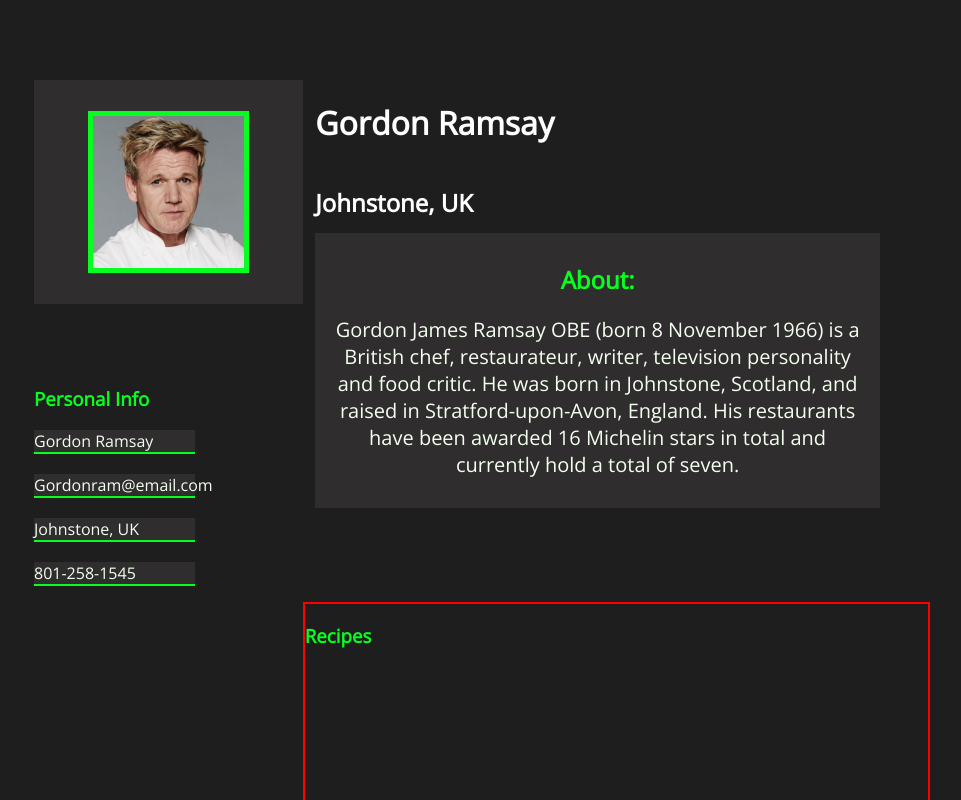
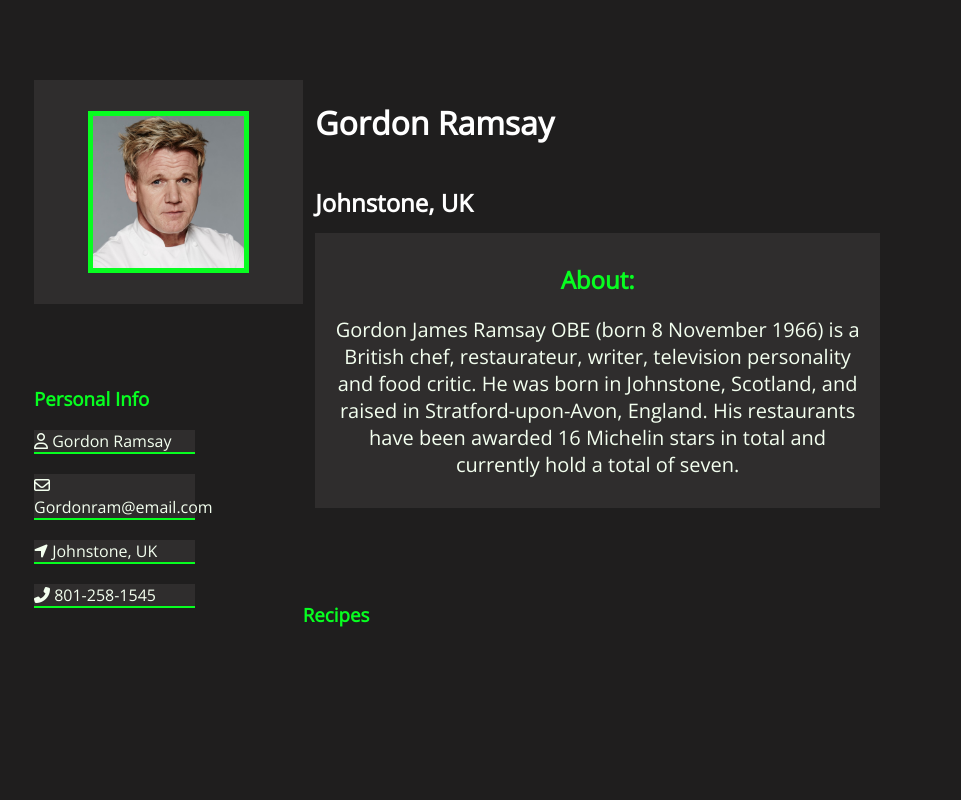
Before and after one commit to bschatzj/chefstuff, a React (Create React App) app: page /chefdashboard in a window 1280 px wide. Shown: the top 800 px of the page, without its empty margins (158-1119 px from the left). Built offline with nearby package versions, Linux system fonts and the light colour scheme.

Commit message:
made a few style changes

```diff
--- a/public/index.html
+++ b/public/index.html
@@ -27,6 +27,10 @@
     <title>React App</title>
   </head>
   <body>
+    <script
+      src="https://kit.fontawesome.com/7599cc13df.js"
+      crossorigin="anonymous"
+    ></script>
     <noscript>You need to enable JavaScript to run this app.</noscript>
     <div id="root"></div>
     <!--
--- a/src/components/ChefDashboard.js
+++ b/src/components/ChefDashboard.js
@@ -11,10 +11,18 @@ const ChefDashboard = props => {
 
           <div className="chef-info">
             <h3>Personal Info</h3>
-            <span>Gordon Ramsay</span>
-            <span>Gordonram@email.com</span>
-            <span>Johnstone, UK</span>
-            <span>801-258-1545</span>
+            <span>
+              <i class="far fa-user"></i> Gordon Ramsay
+            </span>
+            <span>
+              <i class="far fa-envelope"></i> Gordonram@email.com
+            </span>
+            <span>
+              <i class="fas fa-location-arrow"></i> Johnstone, UK
+            </span>
+            <span>
+              <i class="fas fa-phone-alt"></i> 801-258-1545
+            </span>
           </div>
         </div>
 
--- a/src/styles.scss
+++ b/src/styles.scss
@@ -64,6 +64,7 @@ body {
   display: flex;
   justify-content: center;
   align-items: center;
+  background-color: silver;
   width: 100vw;
   height: 100vh;
 }
@@ -205,7 +206,7 @@ body {
 .recipes-div {
   margin-top: 15%;
   height: 80%;
-  border: 2px solid red;
+
   h3 {
     color: #07fe20;
     text-align: left;
```
